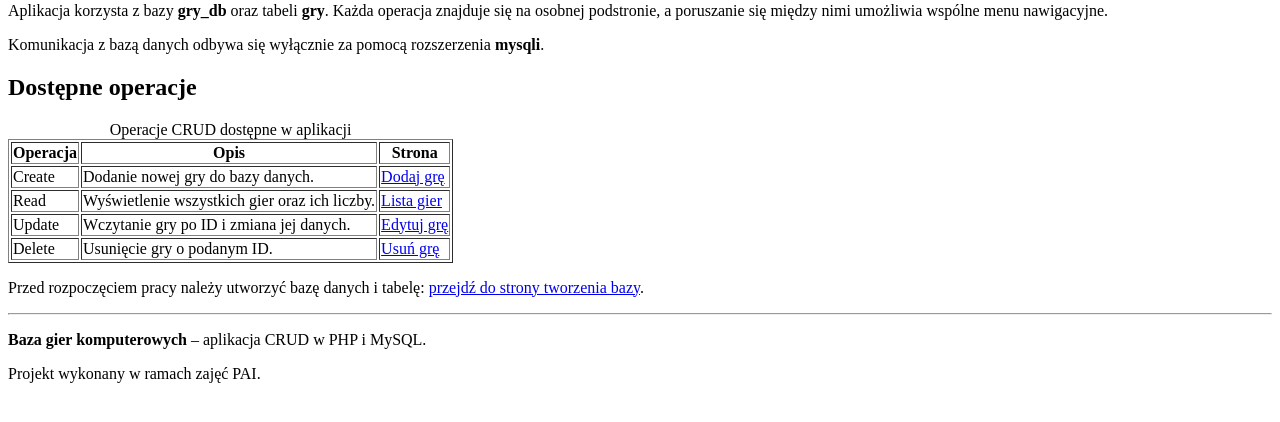
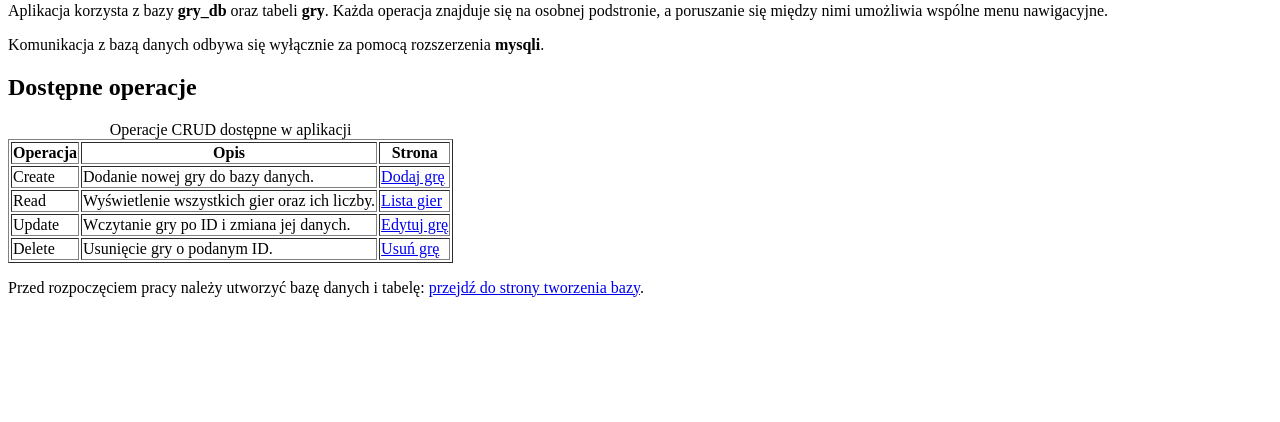
Before and after one commit to LuminousDeveloper/PAI, a PHP site: page /index.php in a window 1280 px wide. Shown: the part 287-709 px from the top of the page. Run offline with PHP 8.4, Linux system fonts and the light colour scheme.

Commit message:
Usun tekst stopki z zadania 24

```diff
--- a/zadanie 24 - PHP/footer.php
+++ b/zadanie 24 - PHP/footer.php
@@ -1,8 +1,2 @@
-    <hr>
-
-    <footer>
-        <p><strong>Baza gier komputerowych</strong> &ndash; aplikacja CRUD w PHP i MySQL.</p>
-        <p>Projekt wykonany w ramach zajęć PAI.</p>
-    </footer>
 </body>
 </html>
```
